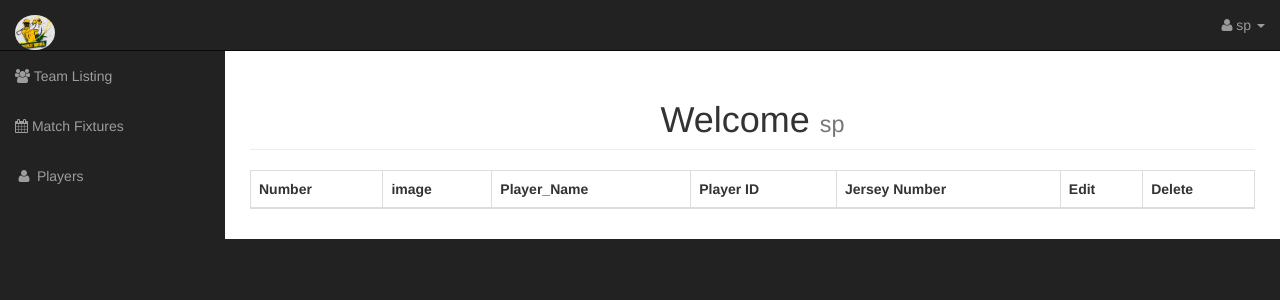
After one commit to sandeep9927/cricket-team-players, a PHP site: page /admin/team_players_crud.php in a window 1280 px wide. The commit adds this page. Shown: the top 300 px of the page. Run offline with PHP 8.4, Linux system fonts and the light colour scheme; a user stored in the database is signed in; data comes from the database, SQL or seed files in the repository; lists and menus that the app fills with data are empty.

```diff
--- a/admin/dashboard.php
+++ b/admin/dashboard.php
@@ -56,10 +56,10 @@ if (isset($_GET['delete'])) {
                                     echo "<tr>";
                                     echo "<td>$team_id</td>";
                                     echo "<td><a href=''><img style='width: 60px; height:40px' src='../image/$team_image' alt='no image' class='img-responsive' style=''></a></td>";
-                                    echo "<td><a href='../team_players.php?team_id={$team_id}'>$team_name</a></td>";
+                                    echo "<td><a href='team_players_crud.php?team_id={$team_id}'>$team_name</a></td>";
                                     echo "<td>$team_city</td>";
-                                    echo "<td><a href='update_teams.php?team_id={$team_id}'>Update</a></td>";
-                                    echo "<td><a onClick=\"Javascript:return confirm('Please confirm deletion');\" href='dashboard.php?delete={$team_id}'> Delete</a></td>";
+                                    echo "<td><a href='update_teams.php?team_id={$team_id}'><i class='fa fa-pencil-square-o' aria-hidden='true'></i></a></td>";
+                                    echo "<td><a onClick=\"Javascript:return confirm('Please confirm deletion');\" href='dashboard.php?delete={$team_id}'> <i class='fa fa-trash'></i></a></td>";
                                     echo "</tr>";
                                 }
                                 ?>
--- a/admin/edit_player.php
+++ b/admin/edit_player.php
@@ -88,8 +88,7 @@
                                     <td><input type="text" name="jsnumber" value="<?php echo  $jersey_num; ?>" id="jsnumber">
                                         <br>
                                         <span id="jsError" style="color: red;"></span></td>
-                                            <td><input type="file" name="image" id="image"
-                                                    value="<?php echo  $player_image; ?>">
+                                    <td><img width=60 src="../image/<?php echo $team_logo?>"><input type="file" name="image" id="image">
                                         <br>
                                         <span id="ImageError" style="color: red;"></span></td>
                                     <td><select name="team" id="" style="width:100px;">
--- /dev/null
+++ b/admin/team_players_crud.php
@@ -0,0 +1,106 @@
+<?php include "includes/header.php" ?>
+<?php
+    if (isset($_GET['delete_player'])) {
+        $delete_player = $_GET['delete_player'];
+        $query = "DELETE FROM `team_players` WHERE `player_id` = ' $delete_player '";
+        $delete_query = mysqli_query($conn, $query);
+        if ($delete_player) {
+?>
+            <script>
+                alert("player successfully deleted !")
+                window.open('players.php', '_self')
+            </script>
+        <?php
+        } else {
+        ?>
+            <script>
+                alert("query failed")
+                window.open('team_players.php', '_self')
+            </script>
+    <?php
+        }
+        //header('location:index.php');
+    }
+   ?>
+<body>
+
+    <div id="wrapper">
+
+        <!-- Navigation -->
+        <?php include "includes/navigation.php"?>
+
+        <div id="page-wrapper">
+
+            <div class="container-fluid">
+
+                <!-- Page Heading -->
+                <div class="row">
+                    <div class="col-lg-12">
+                        <h1 class="text-center page-header">
+                            Welcome
+                            <small><?php echo $_SESSION['username'];?></small>
+                        </h1>
+                        <table class="table table-bordered table hover">
+                            <thead>
+                                <tr>
+                                    <th>Number</th>
+                                    <th>image</th>
+                                    <th>Player_Name</th>
+                                    <th>Player ID</th>
+                                    <th>Jersey Number</th>
+                                    <th>Edit</th>
+                                    <th>Delete</th>
+                                </tr>
+                            </thead>
+                            <tbody>
+            <?php
+            if (isset($_GET['team_id'])) {
+                $team_id = $_GET['team_id'];
+                $query = "SELECT * FROM team_players WHERE team_id = {$team_id}";
+                $run = mysqli_query($conn, $query);
+
+                $count = 0;
+                while ($fetch_team_player = mysqli_fetch_assoc($run)) {
+                    $count++;
+
+                    $player_name = $fetch_team_player['player_name'];
+                    $player_id = $fetch_team_player['player_id'];
+                    $player_image = $fetch_team_player['player_img'];
+                    $player_jersey_number = $fetch_team_player['jersey_num'];
+                    echo "<tr>";
+                    echo "<td>$count</td>";
+                    echo "<td><img style='width: 70px; height:50px' src='../image/$player_image' alt='no image' class='img-responsive' style=''></td>";
+                    echo "<td>$player_name</td>";
+                    echo "<td>$player_id</td>";
+                    echo "<td>$player_jersey_number</td>";
+                    echo "<td><a href='edit_player.php?edit_player={$player_id}'><i class='fa fa-pencil-square-o' aria-hidden='true'></i></a></td>";
+                    echo "<td><a onClick=\"Javascript:return confirm('Please confirm deletion');\" href='team_players_crud.php?delete_player={$player_id}'><i class='fa fa-trash'></i></a></td>";
+                    echo "</tr>";
+                }
+            }
+
+            ?>
+        </tbody>
+    </table>
+                    </div>
+                </div>
+                <!-- /.row -->
+
+            </div>
+            <!-- /.container-fluid -->
+
+        </div>
+        <!-- /#page-wrapper -->
+
+    </div>
+    <!-- /#wrapper -->
+
+    <!-- jQuery -->
+    <script src="js/jquery.js"></script>
+
+    <!-- Bootstrap Core JavaScript -->
+    <script src="js/bootstrap.min.js"></script>
+
+</body>
+
+</html>
--- a/team_players.php
+++ b/team_players.php
@@ -1,5 +1,4 @@
-<?php include "includes/db.php";
- ?>
+<?php include "includes/db.php";?>
 <!DOCTYPE html>
 <html lang="en">
 
```
Lines whose indentation alone changed are shown as unchanged.
